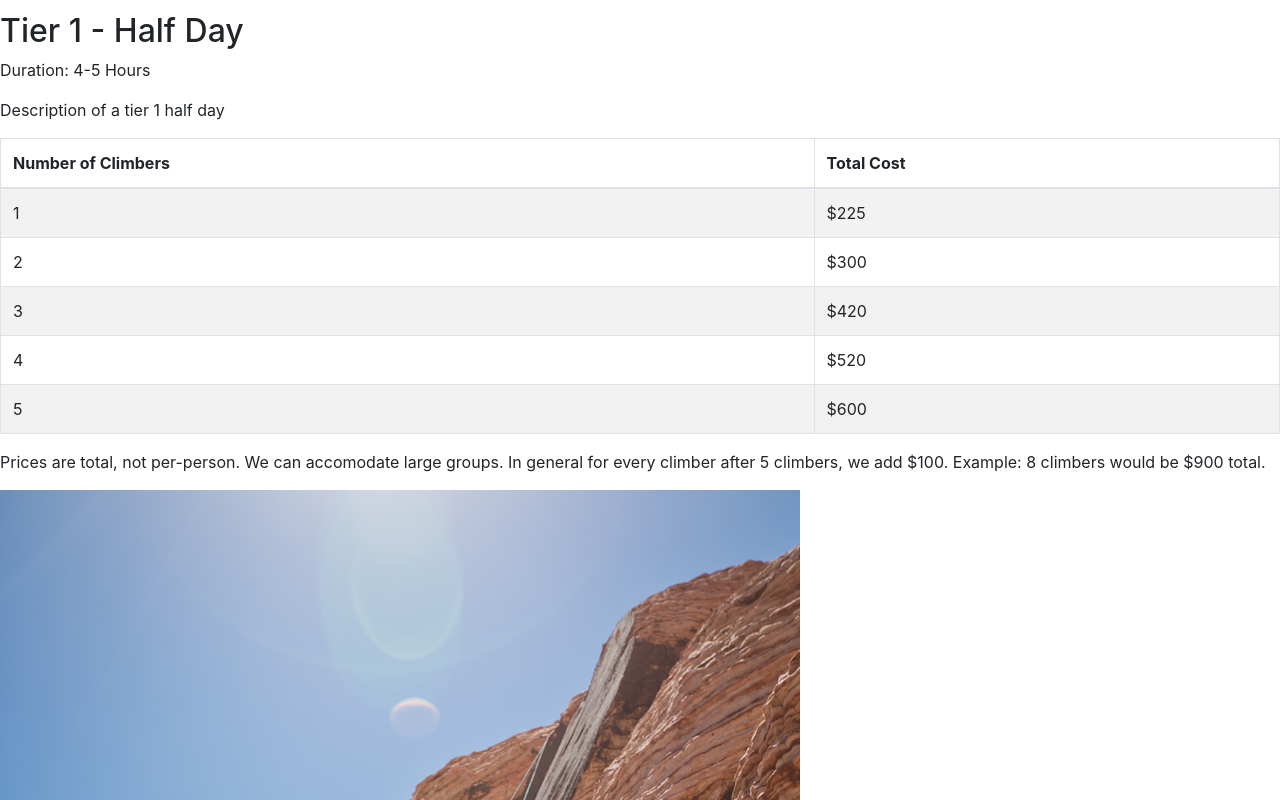
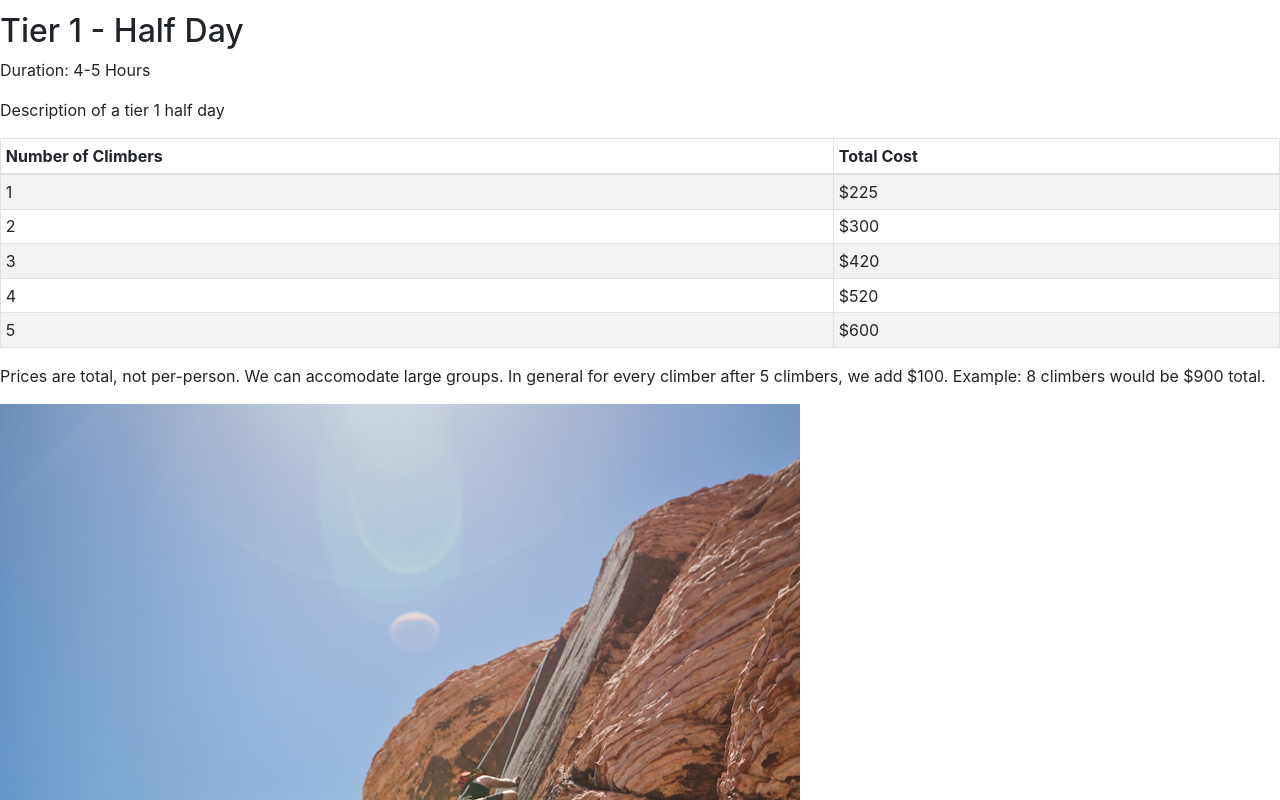
Before and after one commit to j-poneil/desert-rock-sports, a React (Create React App) app: page /guiding in a window 1280 px wide. Shown: the part 920-1720 px from the top of the page. Built offline with nearby package versions, Linux system fonts and the light colour scheme; a web font is replaced by a local one.

Commit message:
more todos

```diff
--- a/src/components/sub/TierCard.js
+++ b/src/components/sub/TierCard.js
@@ -4,7 +4,7 @@ import { Table } from 'react-bootstrap'; // ! -- REACT-BOOTSTRAP
 
 const TierCard = ({ img, imgSm, imgAltText, imgCredit, tierName, tierDuration, tierDescription, costTable, tierNotes }) => {
     const outputCostTable = (
-        <Table striped bordered hover>
+        <Table striped bordered hover size="sm">
             <thead>
                 <tr>
                     <th>Number of Climbers</th>
```
Also changed, not shown: WHAT_TO_WORK_ON.js (+6 -1 lines).
